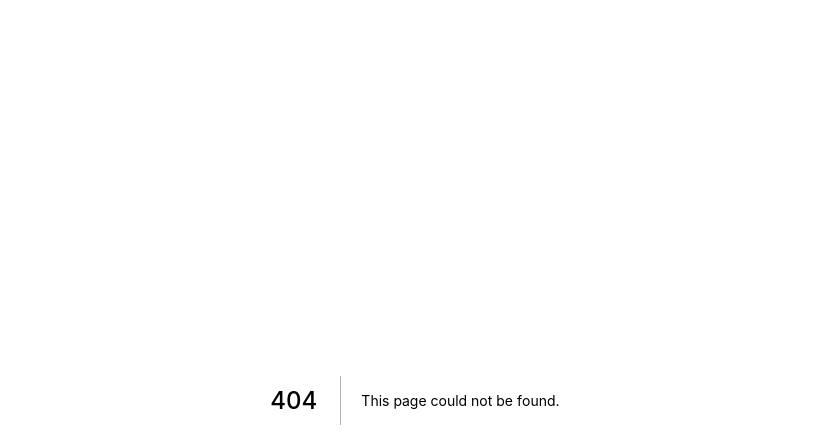
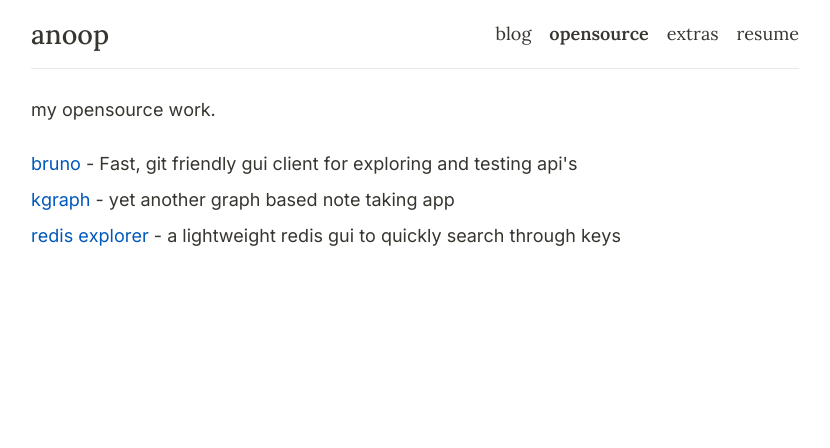
Before and after one commit to helloanoop/helloanoop.com, a Next.js app: page /opensource in a window 1280 px wide. Before the commit this address had no page. Shown: the top 448 px of the page, without its empty margins (225-1055 px from the left). Built offline with nearby package versions, Linux system fonts and the light colour scheme.

Commit message:
feat: added bookmarks page

```diff
--- /dev/null
+++ b/src/pages/bookmarks.js
@@ -0,0 +1,28 @@
+import Head from 'next/head';
+import Header from 'components/Header';
+import Link from 'next/link';
+
+export default function bookmarks() {
+  return (
+    <>
+      <Head>
+        <title>Anoop</title>
+        <meta name="description" />
+        <link rel="icon" href="/favicon.ico" />
+      </Head>
+
+      <Header />
+      <main className="page page-bookmarks">
+        <div className="page-content">
+          <h2>Bookmarks.</h2>
+
+          <h2 className='mt-4'>Blogs.</h2>
+          <ul className="mt-4">
+            <li className="mt-1"><Link href="https://thehazarika.com/">Malay</Link></li>
+            <li className="mt-1"><Link href="https://manassaloi.com//">Manas J. Saloi</Link></li>
+          </ul>
+        </div>
+      </main>
+    </>
+  );
+};
--- a/src/pages/extras.js
+++ b/src/pages/extras.js
@@ -16,9 +16,9 @@
         <div className="page-content">
           <h2>All the little 'extras' that don't fit as posts unto themselves.</h2>
           <ul className="mt-4">
-            <li>👨‍💻&nbsp;<a target="_blank" rel="noreferrer" href="https://byte42.net">byte42</a></li>
             <li className="mt-2">📽&nbsp;<Link href="/documentaries">documentaries</Link></li>
             <li className="mt-2">⌛&nbsp;<Link href="/time">time</Link></li>
+            <li className="mt-2">🔖&nbsp;<Link href="/bookmarks">bookmarks</Link></li>
           </ul>
         </div>
       </main>
--- /dev/null
+++ b/src/pages/opensource.js
@@ -0,0 +1,39 @@
+import Head from 'next/head';
+import Header from 'components/Header';
+import Link from 'next/link';
+
+export default function Opensource() {
+  return (
+    <>
+      <Head>
+        <title>Anoop</title>
+        <meta name="description" />
+        <link rel="icon" href="/favicon.ico" />
+      </Head>
+
+      <Header />
+      <main className="page page-opensource">
+        <div className="page-content">
+          <h2 className='mb-6'>my opensource work.</h2>
+
+          <div className="mt-2">
+            <span className='text-blue-500'>
+              <a href="https://github.com/usebruno/bruno" rel="noreferrer" target="_blank">bruno</a>
+            </span> - Fast, git friendly gui client for exploring and testing api's
+          </div>
+          <div className="mt-2">
+            <span className='text-blue-500'>
+              <a href="https://github.com/helloanoop/kgraph" rel="noreferrer" target="_blank">kgraph</a>
+            </span> - yet another graph based note taking app
+          </div>
+          <div className="mt-2">
+            <span className='text-blue-500'>
+              <a href="https://github.com/byte-42/redis-explorer" rel="noreferrer" target="_blank">redis explorer</a>
+            </span> - a lightweight redis gui to quickly search through keys
+          </div>
+
+        </div>
+      </main>
+    </>
+  );
+};
```
